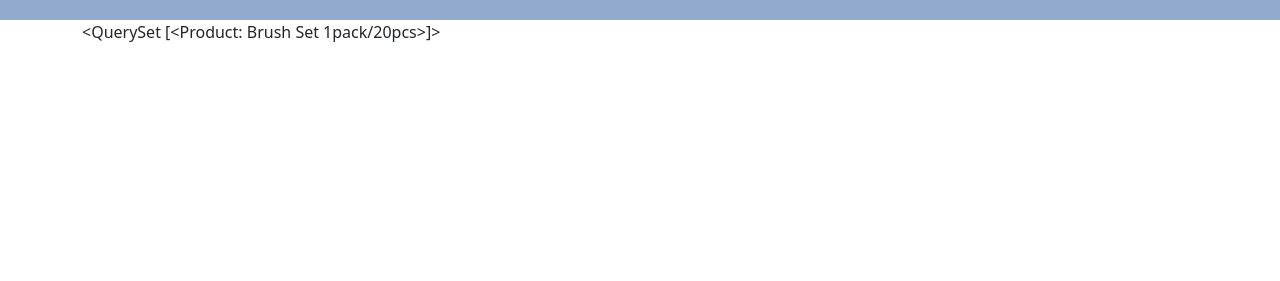
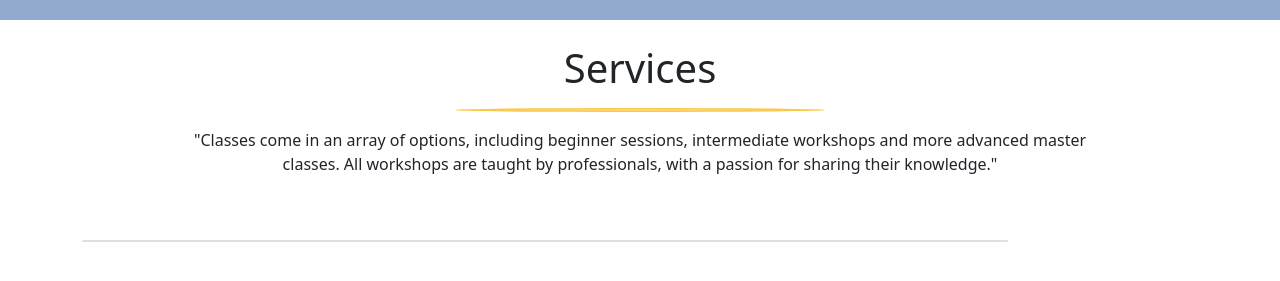
Before and after one commit to yetnetbehailu/giftshop-popup, a Django app: page /products/services/ in a window 1280 px wide. Shown: the part 106-387 px from the top of the page. Run offline with Django 4.2, Linux system fonts and the light colour scheme; data comes from the database, SQL or seed files in the repository; some libraries are stand-ins or nearby versions.

Commit message:
Added services url on main nav & service cards include template

```diff
--- /dev/null
+++ b/products/templates/products/includes_services/service_cards.html
@@ -0,0 +1,5 @@
+<div class="col-12 col-lg-10 mt-5">
+    <div class="card">
+
+    </div>
+</div>
--- a/products/templates/products/services.html
+++ b/products/templates/products/services.html
@@ -1,12 +1,22 @@
 {% extends "base.html" %}
 {% load static %}
+
+{% block extra_title %}|Services{% endblock %}
 
 {% block content %}
     <div class="container">
         <div class="row">
-            <div class="col">
-                {{services}}
+            <div class="col-12 col-lg-10 m-auto text-center mt-4">
+                <h1 class="services-heading">Services</h1>
+                <hr class="heading-divider">
+                <p class="services-intro">"Classes come in an array of options, including beginner sessions, intermediate workshops and more advanced master classes. All workshops are taught by professionals, with a passion for sharing their knowledge."</p>
             </div>
+        </div>
+        <!-- Main content service cards -->
+        <div class="row">
+            {% for service in services %}
+            {% include "products/includes_services/service_cards.html" %}
+            {% endfor %}
         </div>
     </div>
 {% endblock %}
--- a/templates/includes/main-nav.html
+++ b/templates/includes/main-nav.html
@@ -5,7 +5,7 @@
             <a href="{% url 'home' %}" class="nav-link">HOME</a>
         </li>
         <li class="nav-item list-inline-item">
-            <a href="#" class="nav-link">SERVICES</a>
+            <a href="{% url 'services' %}" class="nav-link">SERVICES</a>
         </li>
         <li class="nav-item list-inline-item">
             <a href="#" class="nav-link dropdown-toggle" id="products-dropdown" data-bs-toggle="dropdown" aria-haspopup="true" aria-expanded="false">PRODUCTS</a>
```
